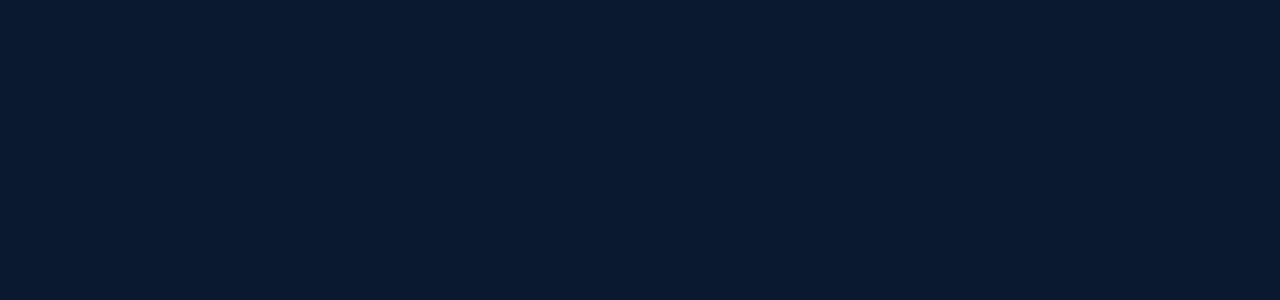
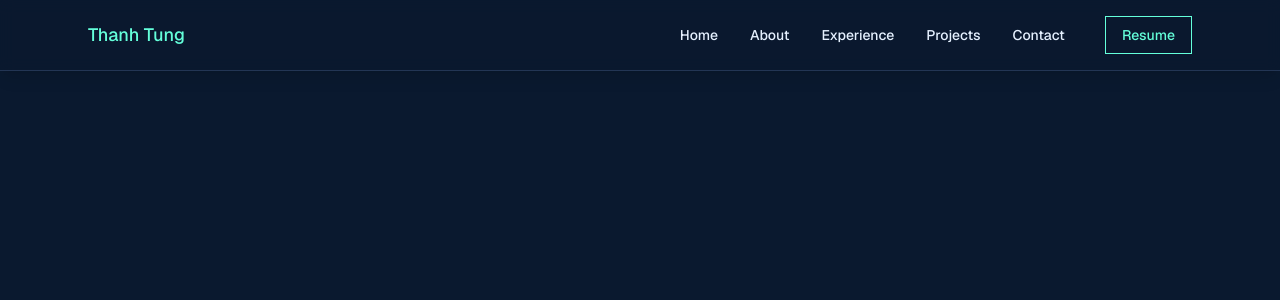
Before and after one commit to ThanhTumG/personal-portfolio, a Next.js app: page / in a window 1280 px wide. Shown: the top 300 px of the page. Built offline with nearby package versions, Linux system fonts and the light colour scheme.

Commit message:
Feature: Navigation

```diff
--- a/src/app/globals.css
+++ b/src/app/globals.css
@@ -17,3 +17,14 @@ body {
   color: var(--foreground);
   font-family: Arial, Helvetica, sans-serif;
 }
+
+@theme {
+  --color-navy: #0a192f;
+  --color-light-navy: #112240;
+  --color-lightest-navy: #233554;
+  --color-slate: #8892b0;
+  --color-light-slate: #a8b2d1;
+  --color-lightest-slate: #ccd6f6;
+  --color-white: #e6f1ff;
+  --color-green: #64ffda;
+}
--- a/src/app/page.tsx
+++ b/src/app/page.tsx
@@ -1,7 +1,10 @@
+import { Navigation } from "@/components";
 import Image from "next/image";
 
 export default function Home() {
   return (
-    <div className="font-sans items-center justify-items-center min-h-screen "></div>
+    <div className="font-sans items-center justify-items-center min-h-screen ">
+      <Navigation />
+    </div>
   );
 }
--- /dev/null
+++ b/src/components/index.ts
@@ -0,0 +1 @@
+export { default as Navigation } from "./navigation/Navigation";
--- /dev/null
+++ b/src/components/navigation/Navigation.tsx
@@ -0,0 +1,46 @@
+"use client";
+import Link from "next/link";
+import React from "react";
+
+const Navigation = () => {
+  const navItems = [
+    { id: "home", label: "Home" },
+    { id: "about", label: "About" },
+    { id: "experience", label: "Experience" },
+    { id: "projects", label: "Projects" },
+    { id: "contact", label: "Contact" },
+  ];
+
+  return (
+    <nav className="fixed top-0 left-0 right-0 z-50 bg-navy/90 backdrop-blur-sm border-b border-lightest-navy shadow-lg">
+      <div className="flex justify-between items-center max-w-6xl mx-auto px-6 py-4">
+        <button className="text-lg font-medium text-green hover:text-white transition-colors cursor-pointer">
+          Thanh Tung
+        </button>
+
+        <div className="hidden md:flex space-x-8">
+          {navItems.map((item) => (
+            <button
+              key={item.id}
+              onClick={() => {}}
+              className="text-sm font-medium hover:text-green"
+            >
+              {item.label}
+            </button>
+          ))}
+
+          <Link
+            className="hidden md:block px-4 py-2 ml-2 border border-green text-green hover:bg-green/10 transition-all duration-100 text-sm font-medium"
+            href={"./CV_PhamChauThanhTung.pdf"}
+            target="_blank"
+            rel="noopener noreferrer"
+          >
+            Resume
+          </Link>
+        </div>
+      </div>
+    </nav>
+  );
+};
+
+export default Navigation;
```
Also changed, not shown: 1 other file (tests, documents, lock files or other folders).
